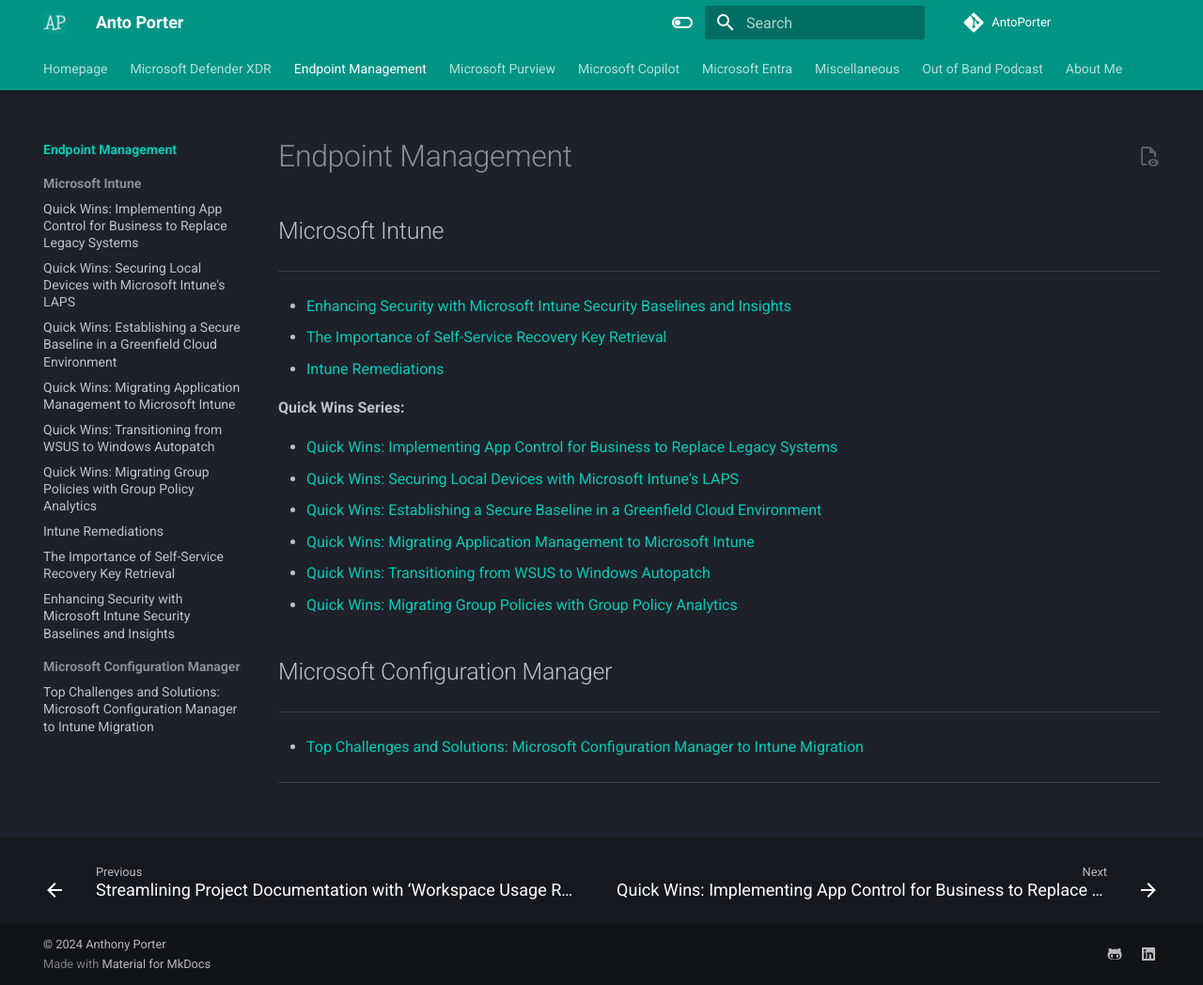
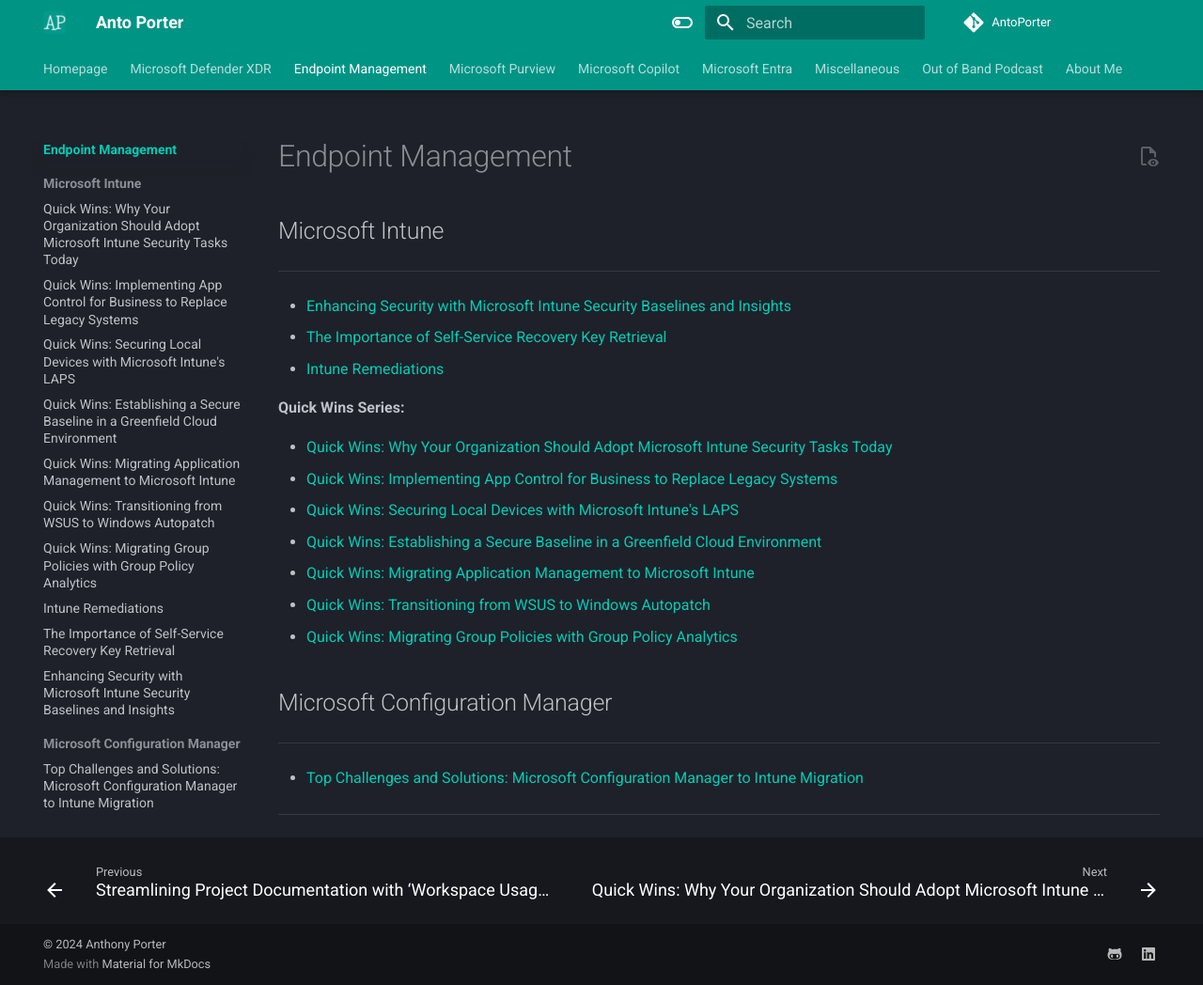
Before and after one commit to AntoPorter/antoporter.github.io, an MkDocs documentation site: the page built from docs/endpoint/index.md, in a window 1280 px wide and 1048 px high. Shown: the whole window at 94% size. Built offline with MkDocs 1.6.1 and Material for MkDocs 9.7.7, drawn with Linux system fonts in a browser that asks for light colours; comment, search, counter and statistics services are not loaded.

Commit message:
quickwins-securitytasks

```diff
--- a/docs/endpoint/index.md
+++ b/docs/endpoint/index.md
@@ -10,6 +10,7 @@
 
 **Quick Wins Series:**
 
+- [Quick Wins: Why Your Organization Should Adopt Microsoft Intune Security Tasks Today](./intune/quickwins-securitytasks.md)
 - [Quick Wins: Implementing App Control for Business to Replace Legacy Systems](./intune/quickwins-appcontrolforbusiness.md)
 - [Quick Wins: Securing Local Devices with Microsoft Intune's LAPS](./intune/quickwins-laps.md)
 - [Quick Wins: Establishing a Secure Baseline in a Greenfield Cloud Environment](./intune/quickwins-securitybaselines.md)
--- a/mkdocs.yml
+++ b/mkdocs.yml
@@ -153,6 +153,7 @@
   - Endpoint Management:
     - Endpoint Management: endpoint/index.md
     - Microsoft Intune:
+      - endpoint/intune/quickwins-securitytasks.md
       - endpoint/intune/quickwins-appcontrolforbusiness.md
       - endpoint/intune/quickwins-laps.md
       - endpoint/intune/quickwins-securitybaselines.md
```
